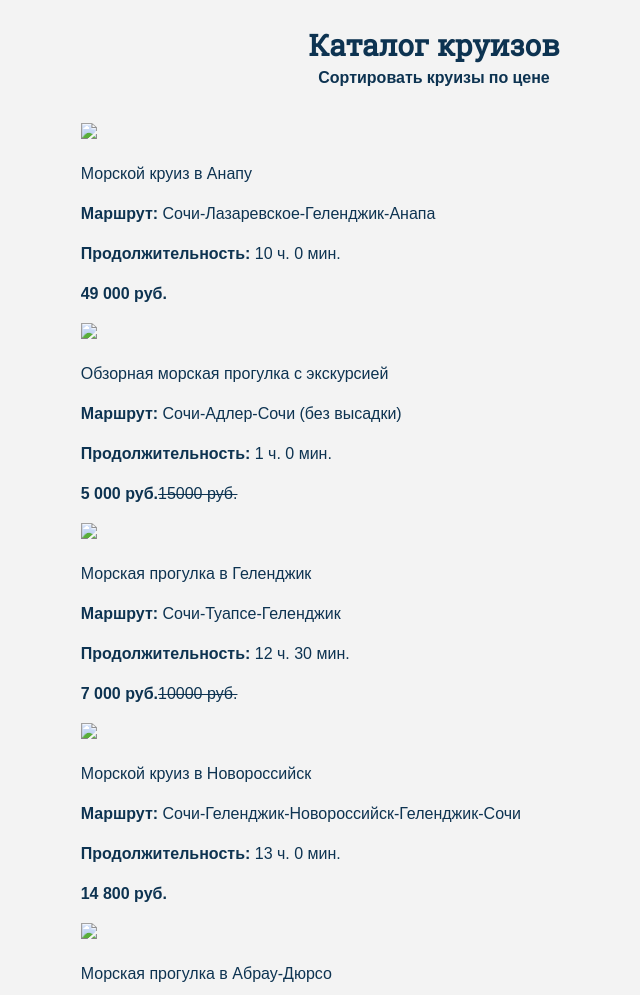
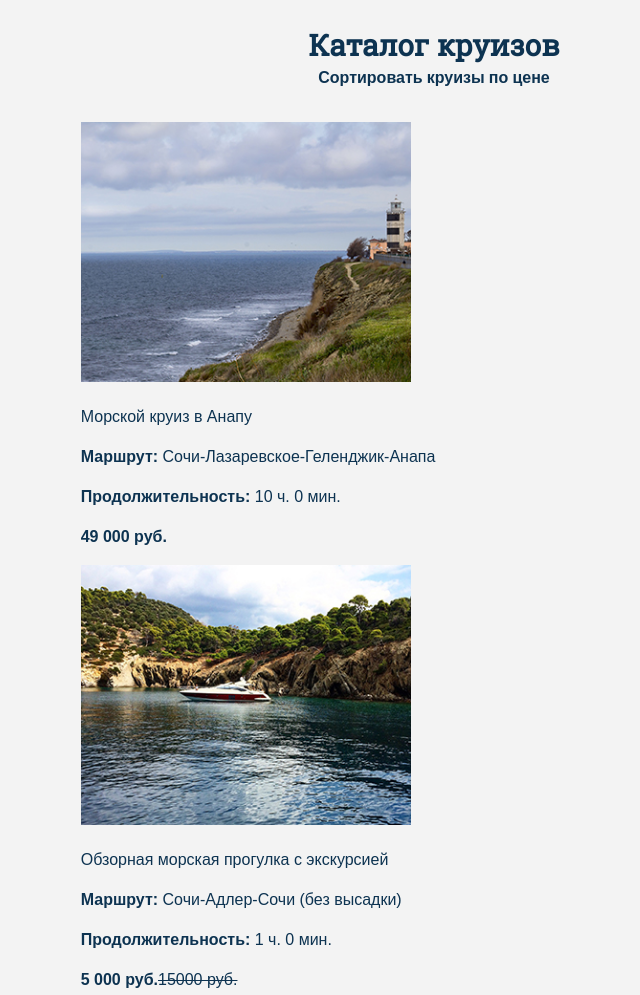
Before and after one commit to EugeniaLos/StudentsLab, a plain HTML site: page Voyage/index.html in a window 1280 px wide. Shown: the part 620-1615 px from the top of the page, without its empty margins (206-846 px from the left). Drawn offline with nearby package versions, Linux system fonts and the light colour scheme.

Commit message:
add css to main

```diff
--- a/Voyage/blocks/catalog/catalog.css
+++ b/Voyage/blocks/catalog/catalog.css
@@ -31,4 +31,23 @@
     .catalog__text-sort {
         margin-bottom: 33px;
     }
+    .item__image-lighthouse {
+        content: url(./tabletsrc/lighthouse.jpg);
+    }
+    .item__image-sochi {
+        content: url(./tabletsrc/sochi.jpg);
+    }
+    .item__image-beach {
+        content: url(./tabletsrc/beach.jpg);
+    }
+    .item__image-novorossiysk {
+        content: url(./tabletsrc/novorossiysk.jpg);
+    }
+    .item__image-lighthouse {
+        content: url(./tabletsrc/lighthouse.jpg);
+    }
+    .item__sea {
+        visibility: hidden;
+        display: none;
+    }
   }
--- a/Voyage/index.html
+++ b/Voyage/index.html
@@ -86,7 +86,7 @@
     <div class="catalog__items-container">
 
       <div class="item">
-        <img class="item__image item__image--label-blue item__image--size-big" src="./blocks/catalog/lighthouse.jpg" />
+        <img class="item__image-lighthouse item__image--label-blue item__image" src="./blocks/catalog/desktopsrc/lighthouse.jpg" />
         <div class="item__text-container">
           <p class="item__cruise-name">Морской круиз в Анапу</p>
           <p class="item__route"><b>Маршрут:</b> Сочи-Лазаревское-Геленджик-Анапа</p>
@@ -96,7 +96,7 @@
       </div>
 
       <div class="item">
-        <img class="item__image item__image--label-blue item__image--size-small" src="./blocks/catalog/sochi.jpg" />
+        <img class="item__image-sochi item__image--label-blue item__image" src="./blocks/catalog/desktopsrc/sochi.jpg" />
         <div class="item__text-container">
             <p class="item__cruise-name">Обзорная морская прогулка с экскурсией</p>
             <p class="item__route"><b>Маршрут:</b> Сочи-Адлер-Сочи (без высадки)</p>
@@ -106,7 +106,7 @@
       </div>
 
       <div class="item">
-        <img class="item__image item__image--label-red item__image--size-small" src="./blocks/catalog/beach.jpg" />
+        <img class="item__image-beach item__image--label-red item__image" src="./blocks/catalog/desktopsrc/beach.jpg" />
         <div class="item__text-container">
             <p class="item__cruise-name">Морская прогулка в Геленджик</p>
             <p class="item__route"><b>Маршрут:</b> Сочи-Туапсе-Геленджик</p>
@@ -116,7 +116,7 @@
       </div>
 
       <div class="item">
-        <img class="item__image item__image--label-none item__image--size-medium" src="./blocks/catalog/novorossiysk.jpg" />
+        <img class="item__image-novorossiysk item__image--label-none item__image" src="./blocks/catalog/desktopsrc/novorossiysk.jpg" />
         <div class="item__text-container">
             <p class="item__cruise-name">Морской круиз в Новороссийск</p>
             <p class="item__route"><b>Маршрут:</b> Сочи-Геленджик-Новороссийск-Геленджик-Сочи</p>
@@ -125,8 +125,8 @@
         </div>
       </div>
 
-      <div class="item">
-        <img class="item__image item__image--label-none item__image--size-medium" src="./blocks/catalog/sea.jpg" />
+      <div class="item item__sea">
+        <img class="item__image-sea item__image--label-none item__image" src="./blocks/catalog/desktopsrc/sea.jpg" />
         <div class="item__text-container">
             <p class="item__cruise-name">Морская прогулка в Абрау-Дюрсо</p>
             <p class="item__route"><b>Маршрут:</b> Сочи-Абрау-Дюрсо</p>
```
Also changed, not shown: Voyage/blocks/catalog/tabletsrc/beach.jpg (added), Voyage/blocks/catalog/tabletsrc/novorossiysk.jpg (added), Voyage/blocks/catalog/tabletsrc/sochi.jpg (added).
